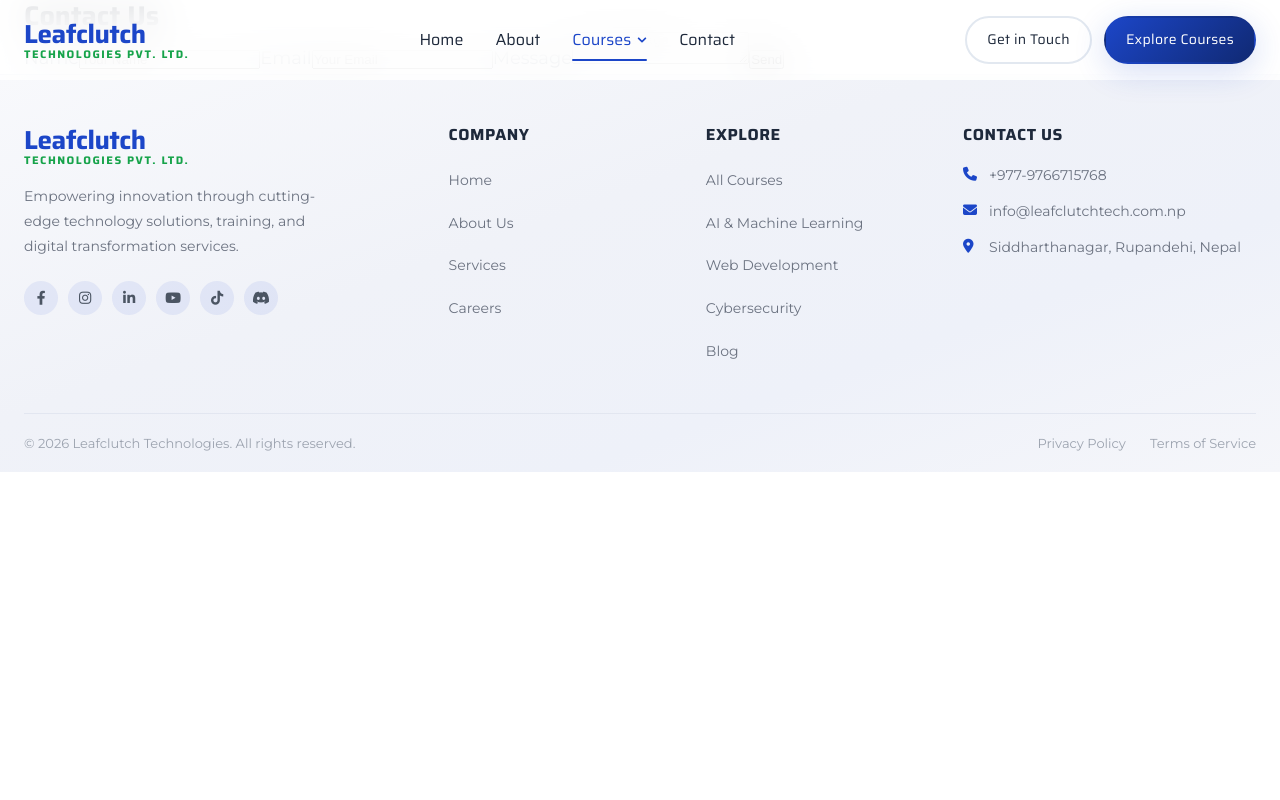
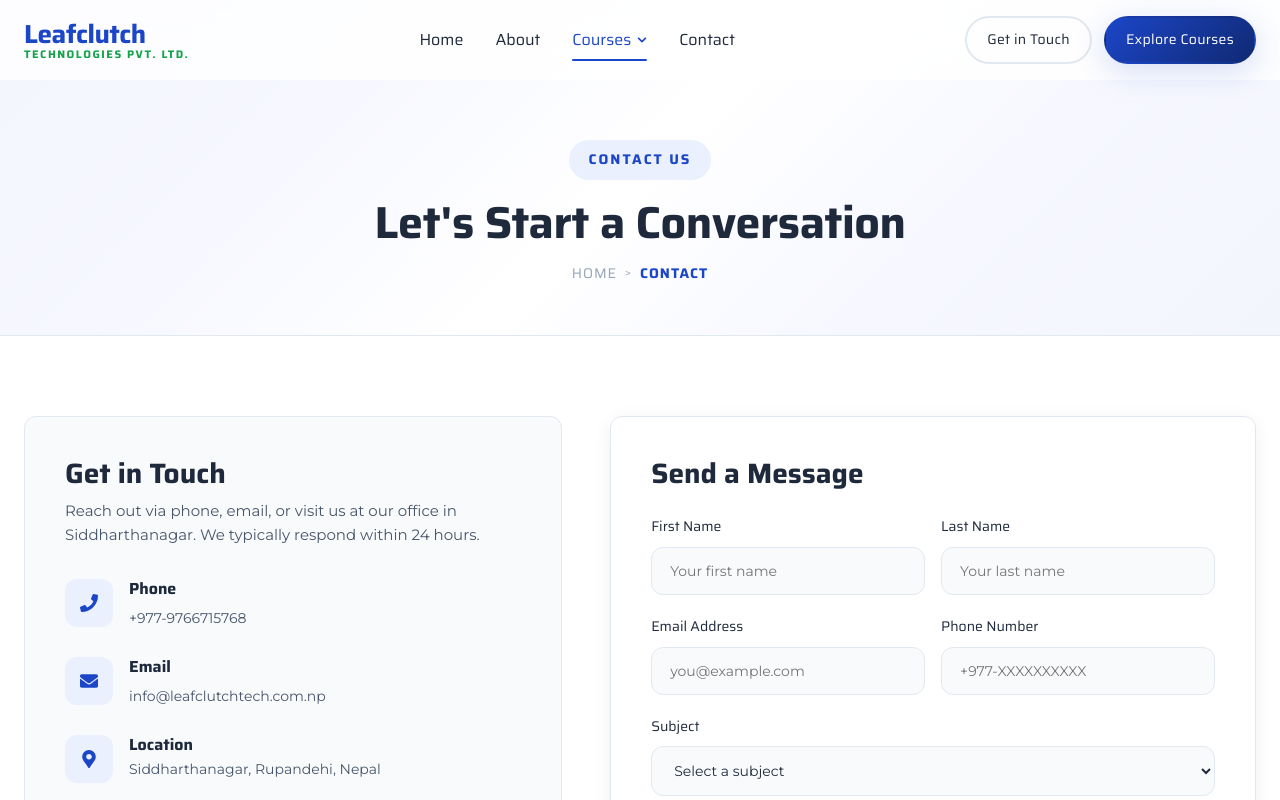
Before and after one commit to PreshaShrestha4/Leafclutch-react-clone, a React (Create React App) app: page /contact in a window 1280 px wide. Shown: the top 800 px of the page. Built offline with nearby package versions, Linux system fonts and the light colour scheme.

Commit message:
Updated contact pages

```diff
--- a/src/pages/Contact.js
+++ b/src/pages/Contact.js
@@ -1,20 +1,12 @@
+import ContactHero from "../components/ContactHero";
+import ContactSection from "../components/ContactSection";
+
 function Contact() {
   return (
-    <section className="contact container">
-      <h2>Contact Us</h2>
-      <form>
-        <label>Name</label>
-        <input type="text" placeholder="Your Name" />
-
-        <label>Email</label>
-        <input type="email" placeholder="Your Email" />
-
-        <label>Message</label>
-        <textarea placeholder="Your Message"></textarea>
-
-        <button type="submit">Send</button>
-      </form>
-    </section>
+    <>
+      <ContactHero />
+      <ContactSection />
+    </>
   );
 }
 
```
